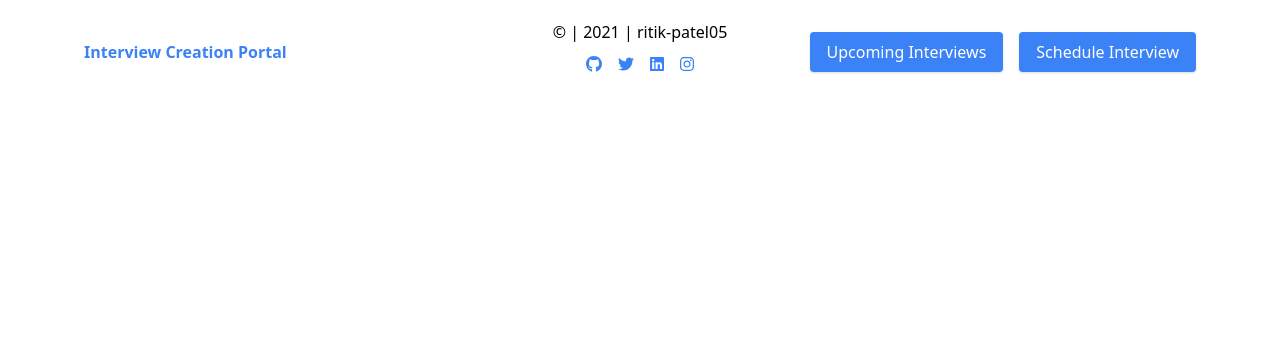
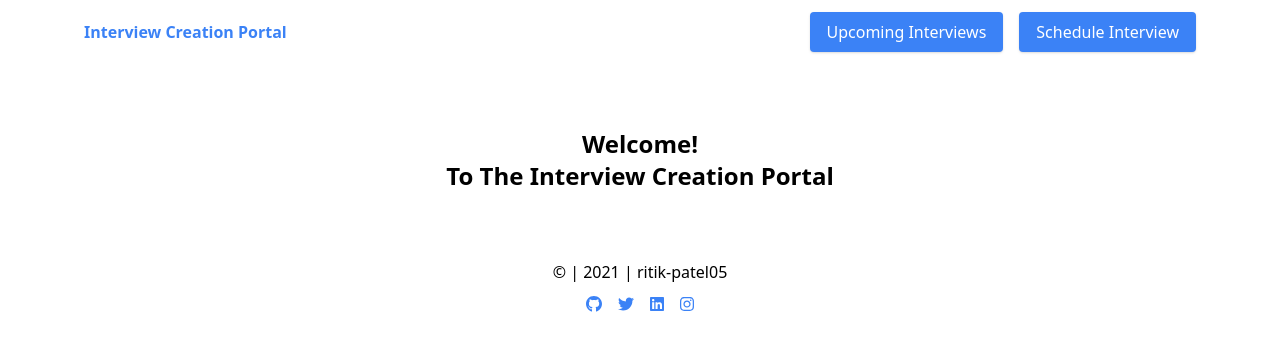
Before and after one commit to ritik-patel05/interview-creation-portal, a React (Create React App) app in the folder client/: page / in a window 1280 px wide. Shown: the top 350 px of the page. Built offline with nearby package versions, Linux system fonts and the light colour scheme; no server answers.

Commit message:
feat: add home page

```diff
--- a/client/src/App.js
+++ b/client/src/App.js
@@ -1,6 +1,7 @@
 import { Routes, Route, Link } from "react-router-dom";
 import Header from "./components/Header";
 import Footer from "./components/Footer";
+import Home from "./components/Home";
 import EditInterview from "./pages/EditInterview";
 import ScheduleInterview from "./pages/ScheduleInterview";
 import UpcomingInterviews from "./pages/UpcomingInterviews";
@@ -10,6 +11,7 @@ function App() {
     <>
       <Header />
       <Routes>
+        <Route path="/" element={<Home />} />
         <Route path="/schedule" element={<ScheduleInterview />} />
         <Route path="/upcoming" element={<UpcomingInterviews />} />
         <Route path="/edit/:interviewId" element={<EditInterview />} />
--- /dev/null
+++ b/client/src/components/Home.js
@@ -0,0 +1,10 @@
+const Home = () => {
+    return (
+        <main className="pt-32 pb-12">
+            <h2 className="text-center font-bold text-2xl">Welcome! <br />To The Interview Creation Portal</h2>
+
+        </main>
+    )
+}
+
+export default Home
```
